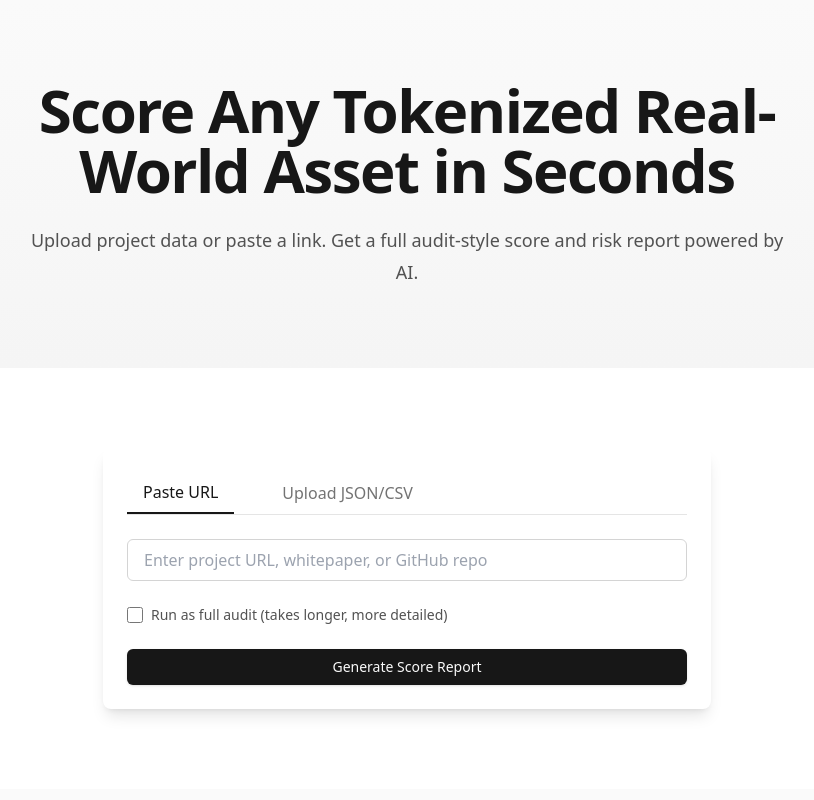
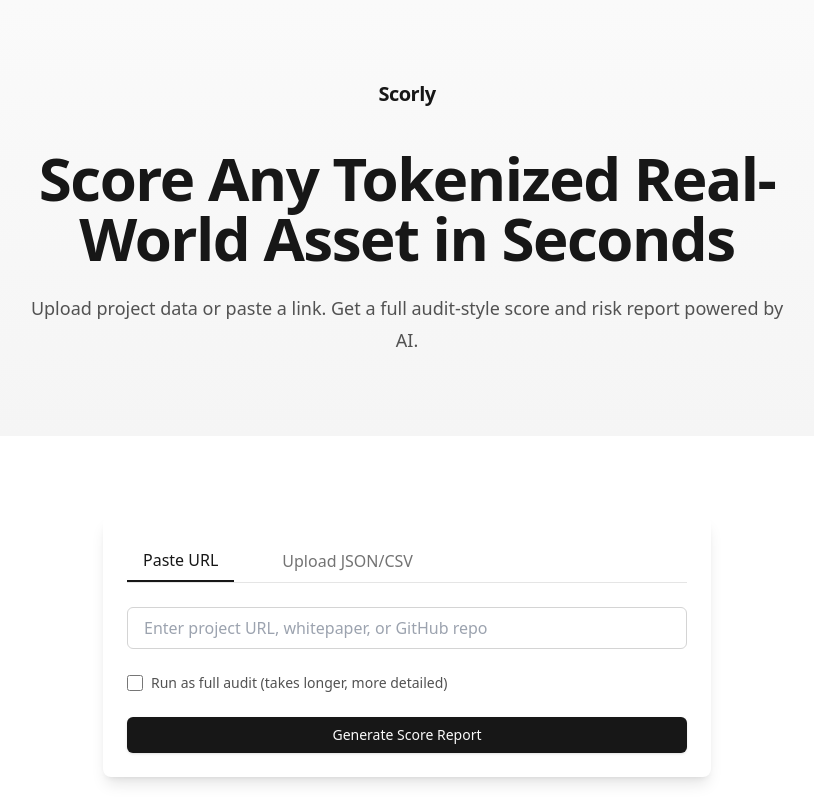
Before and after one commit to Foundy-Capital/scorly_ai, a Next.js app: page / in a window 1280 px wide. Shown: the top 800 px of the page, without its empty margins (233-1047 px from the left). Built offline with nearby package versions, Linux system fonts and the light colour scheme.

Commit message:
Add logo

```diff
--- a/src/components/sections/HeroSection.tsx
+++ b/src/components/sections/HeroSection.tsx
@@ -8,9 +8,12 @@
     <Section className="bg-gradient-to-b from-neutral-50 to-neutral-100 dark:from-neutral-950 dark:to-neutral-900">
       <Container>
         <div className="mx-auto max-w-3xl text-center">
-          <h1 className="text-4xl font-bold tracking-tight text-neutral-900 dark:text-neutral-50 sm:text-6xl">
+          <h1 className="mb-[2em] text-xl font-bold tracking-tight text-neutral-900 dark:text-neutral-50">
+            Scorly
+          </h1>
+          <h2 className="text-4xl font-bold tracking-tight text-neutral-900 dark:text-neutral-50 sm:text-6xl">
             Score Any Tokenized Real-World Asset in Seconds
-          </h1>
+          </h2>
           <p className="mt-6 text-lg leading-8 text-neutral-600 dark:text-neutral-300">
             Upload project data or paste a link. Get a full audit-style score and risk report powered by AI.
           </p>
```
